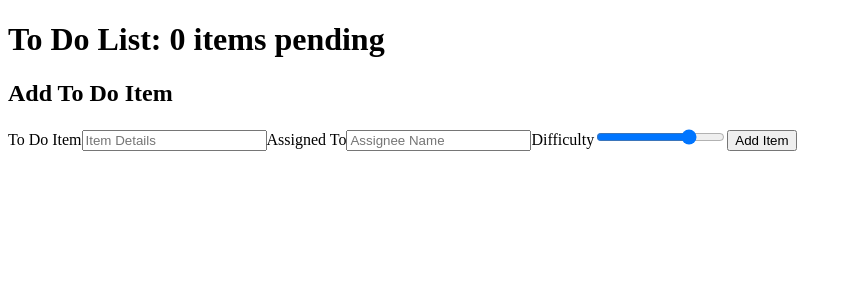
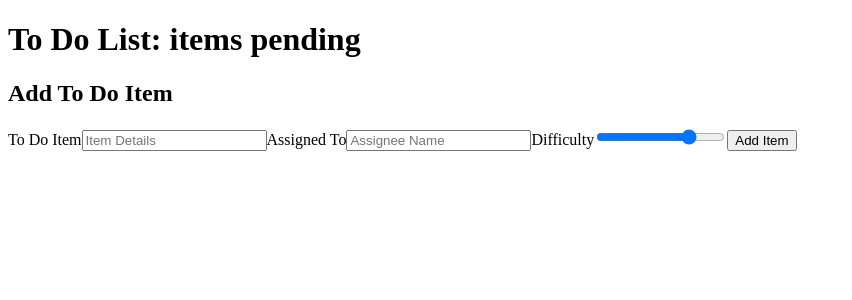
Before and after one commit to KaedenOC/todo-app, a React (Create React App) app: page / in a window 1280 px wide. Shown: the top 300 px of the page, without its empty margins (0-852 px from the left). Built offline with nearby package versions, Linux system fonts and the light colour scheme.

Commit message:
modularize header

```diff
--- a/src/App.jsx
+++ b/src/App.jsx
@@ -1,11 +1,15 @@
 import React from 'react';
+import Header from './Components/Header';
 
 import Todo from './Components/Todo';
 
-export default class App extends React.Component {
-  render() {
+function App() {
     return (
+      <>
+      <Header />
       <Todo />
+      </>
     );
-  }
-}
+  };
+
+  export default App;
--- /dev/null
+++ b/src/Components/Header/index.jsx
@@ -0,0 +1,11 @@
+import React from "react";
+
+function Header(props) {
+  return (
+    <header data-testid="todo-header">
+      <h1 data-testid="todo-h1">To Do List: {props.incomplete} items pending</h1>
+    </header>
+  )
+}
+
+export default Header;
--- a/src/Components/Todo/index.jsx
+++ b/src/Components/Todo/index.jsx
@@ -48,9 +48,6 @@ const Todo = () => {
 
   return (
     <>
-      <header data-testid="todo-header">
-        <h1 data-testid="todo-h1">To Do List: {incomplete} items pending</h1>
-      </header>
 
       {/* leave the form code inside of the Todo Component */}
       <form onSubmit={handleSubmit}>
```
Also changed, not shown: src/Components/Footer/index.jsx (added), src/Components/List/index.jsx (added), 1 other file (tests, documents, lock files or other folders).
